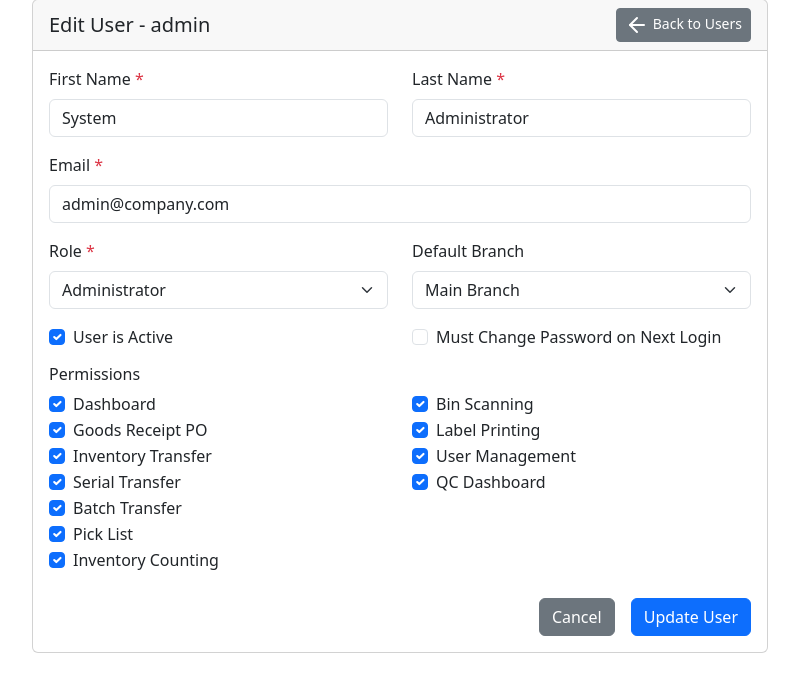
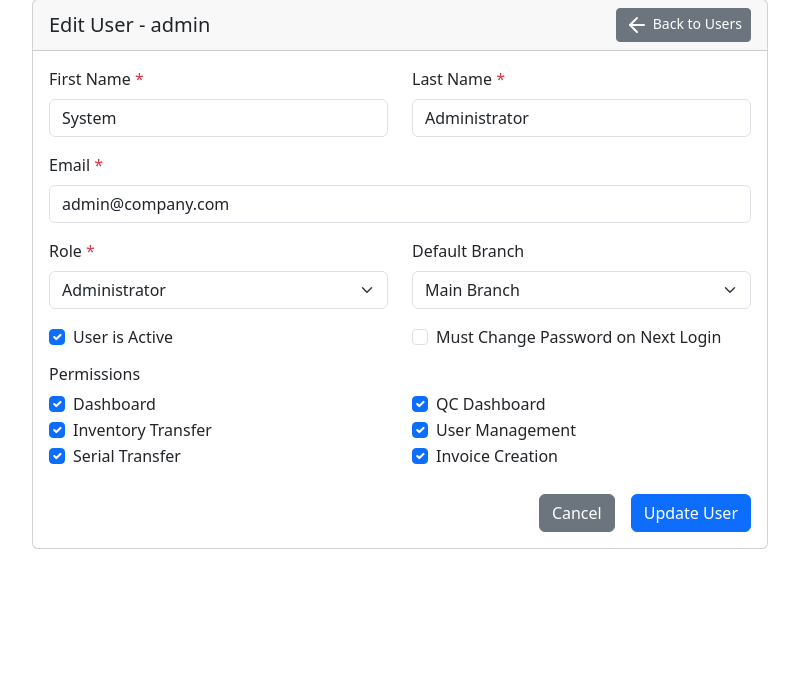
Before and after one commit to pragavigithub/Lobby_Add_on_20250830, a Flask app: page /edit_user/1 in a window 1280 px wide. Shown: the part 83-775 px from the top of the page, without its empty margins (240-1039 px from the left). Run offline with Flask 3, Linux system fonts and the light colour scheme; a user stored in the database is signed in; some libraries are stand-ins or nearby versions.

Commit message:
Add invoice creation permission and simplify user management
Update user permissions to include invoice creation and remove several unused modules.

Replit-Commit-Author: Agent
Replit-Commit-Session-Id: 4eb73c1e-ce6a-450a-9ab0-a4ca33dca900
Replit-Commit-Checkpoint-Type: full_checkpoint
Replit-Commit-Screenshot-Url: https://storage.googleapis.com/screenshot-production-us-central1/85d2c34c-17b6-4ae5-b54c-190a3a8845c9/4eb73c1e-ce6a-450a-9ab0-a4ca33dca900/muus8D5

```diff
--- a/models.py
+++ b/models.py
@@ -50,18 +50,11 @@ class User(UserMixin, db.Model):
         """Get default permissions based on role"""
         permissions = {
             'dashboard': True,
-            'grpo': False,
             'inventory_transfer': False,
             'serial_transfer': False,
-            'serial_item_transfer': False,  # New Serial Item Transfer module
-            'batch_transfer': False,
-            'pick_list': False,
-            'inventory_counting': False,
-            'bin_scanning': False,
-            'label_printing': False,
             'user_management': False,
             'qc_dashboard': False,
-            'invoice_creation': False  # New Invoice Creation module
+            'invoice_creation': False
         }
 
         if self.role == 'admin':
@@ -70,36 +63,21 @@ class User(UserMixin, db.Model):
                 permissions[key] = True
         elif self.role == 'manager':
             permissions.update({
-                'grpo': True,
                 'inventory_transfer': True,
                 'serial_transfer': True,
-                'serial_item_transfer': True,  # Allow managers access to Serial Item Transfer
-                'batch_transfer': True,
-                'pick_list': True,
-                'inventory_counting': True,
-                'bin_scanning': True,
-                'label_printing': True,
                 'user_management': True,
-                'invoice_creation': True  # Allow managers access to Invoice Creation
+                'qc_dashboard': True,
+                'invoice_creation': True
             })
         elif self.role == 'qc':
             permissions.update({
-                'grpo': True,
-                'qc_dashboard': True,
-                'bin_scanning': True
+                'qc_dashboard': True
             })
         elif self.role == 'user':
             permissions.update({
-                'grpo': True,
                 'inventory_transfer': True,
                 'serial_transfer': True,
-                'serial_item_transfer': True,  # Allow regular users access to Serial Item Transfer
-                'batch_transfer': True,
-                'pick_list': True,
-                'inventory_counting': True,
-                'bin_scanning': True,
-                'label_printing': True,
-                'invoice_creation': True  # Allow regular users access to Invoice Creation
+                'invoice_creation': True
             })
 
         return permissions
--- a/routes.py
+++ b/routes.py
@@ -3107,8 +3107,7 @@ def edit_user(user_id):
 
         # Update permissions
         permissions = {}
-        for screen in ['dashboard', 'grpo', 'inventory_transfer', 'pick_list', 'inventory_counting',
-                       'bin_scanning', 'label_printing', 'user_management', 'qc_dashboard']:
+        for screen in ['dashboard', 'inventory_transfer', 'serial_transfer', 'user_management', 'qc_dashboard', 'invoice_creation']:
             permissions[screen] = screen in request.form
 
         user.set_permissions(permissions)
--- a/templates/edit_user.html
+++ b/templates/edit_user.html
@@ -96,10 +96,6 @@
                                     <label class="form-check-label" for="dashboard">Dashboard</label>
                                 </div>
                                 <div class="form-check">
-                                    <input class="form-check-input" type="checkbox" id="grpo" name="grpo" {{ 'checked' if user.has_permission('grpo') else '' }}>
-                                    <label class="form-check-label" for="grpo">Goods Receipt PO</label>
-                                </div>
-                                <div class="form-check">
                                     <input class="form-check-input" type="checkbox" id="inventory_transfer" name="inventory_transfer" {{ 'checked' if user.has_permission('inventory_transfer') else '' }}>
                                     <label class="form-check-label" for="inventory_transfer">Inventory Transfer</label>
                                 </div>
@@ -107,35 +103,19 @@
                                     <input class="form-check-input" type="checkbox" id="serial_transfer" name="serial_transfer" {{ 'checked' if user.has_permission('serial_transfer') else '' }}>
                                     <label class="form-check-label" for="serial_transfer">Serial Transfer</label>
                                 </div>
-                                <div class="form-check">
-                                    <input class="form-check-input" type="checkbox" id="batch_transfer" name="batch_transfer" {{ 'checked' if user.has_permission('batch_transfer') else '' }}>
-                                    <label class="form-check-label" for="batch_transfer">Batch Transfer</label>
-                                </div>
-                                <div class="form-check">
-                                    <input class="form-check-input" type="checkbox" id="pick_list" name="pick_list" {{ 'checked' if user.has_permission('pick_list') else '' }}>
-                                    <label class="form-check-label" for="pick_list">Pick List</label>
-                                </div>
-                                <div class="form-check">
-                                    <input class="form-check-input" type="checkbox" id="inventory_counting" name="inventory_counting" {{ 'checked' if user.has_permission('inventory_counting') else '' }}>
-                                    <label class="form-check-label" for="inventory_counting">Inventory Counting</label>
-                                </div>
                             </div>
                             <div class="col-md-6">
                                 <div class="form-check">
-                                    <input class="form-check-input" type="checkbox" id="bin_scanning" name="bin_scanning" {{ 'checked' if user.has_permission('bin_scanning') else '' }}>
-                                    <label class="form-check-label" for="bin_scanning">Bin Scanning</label>
-                                </div>
-                                <div class="form-check">
-                                    <input class="form-check-input" type="checkbox" id="label_printing" name="label_printing" {{ 'checked' if user.has_permission('label_printing') else '' }}>
-                                    <label class="form-check-label" for="label_printing">Label Printing</label>
+                                    <input class="form-check-input" type="checkbox" id="qc_dashboard" name="qc_dashboard" {{ 'checked' if user.has_permission('qc_dashboard') else '' }}>
+                                    <label class="form-check-label" for="qc_dashboard">QC Dashboard</label>
                                 </div>
                                 <div class="form-check">
                                     <input class="form-check-input" type="checkbox" id="user_management" name="user_management" {{ 'checked' if user.has_permission('user_management') else '' }}>
                                     <label class="form-check-label" for="user_management">User Management</label>
                                 </div>
                                 <div class="form-check">
-                                    <input class="form-check-input" type="checkbox" id="qc_dashboard" name="qc_dashboard" {{ 'checked' if user.has_permission('qc_dashboard') else '' }}>
-                                    <label class="form-check-label" for="qc_dashboard">QC Dashboard</label>
+                                    <input class="form-check-input" type="checkbox" id="invoice_creation" name="invoice_creation" {{ 'checked' if user.has_permission('invoice_creation') else '' }}>
+                                    <label class="form-check-label" for="invoice_creation">Invoice Creation</label>
                                 </div>
                             </div>
                         </div>
```
Also changed, not shown: templates/dashboard.html (+35 -14 lines), attached_assets/image_1756559213760.png (added).
